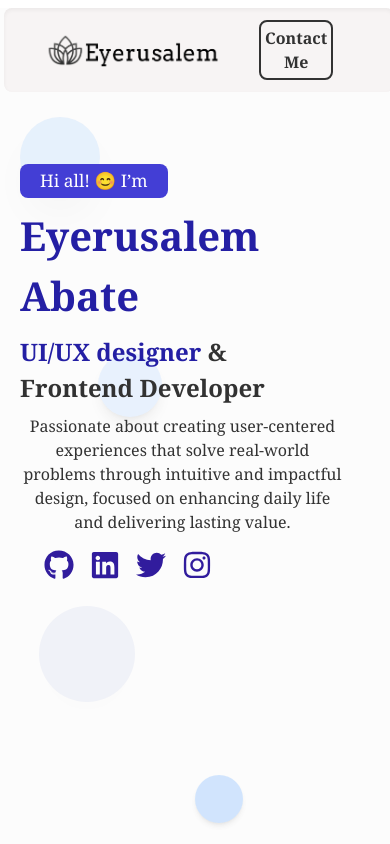
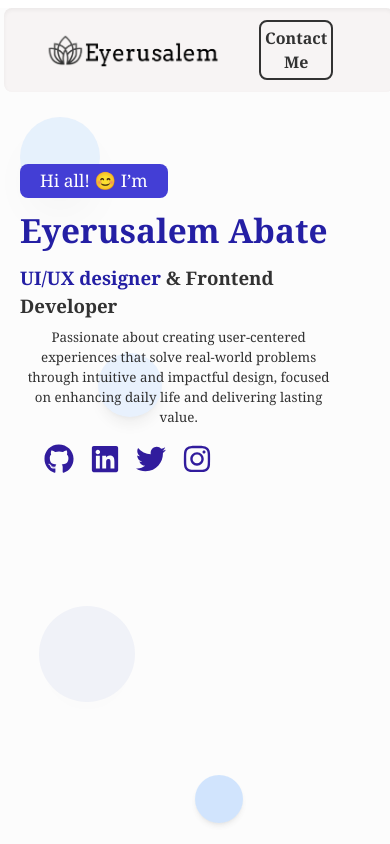
Before and after one commit to yayne30/myPortfolio, a React (Vite) app: page / in a window 390 px wide. Shown: the top 844 px of the page. Built offline with nearby package versions, Linux system fonts and the light colour scheme.

Commit message:
change the font-size for responsiveness

```diff
--- a/src/components/hero/hero2.tsx
+++ b/src/components/hero/hero2.tsx
@@ -45,13 +45,13 @@ const Hero2 = () => {
           <h1 className="self-start text-[13pt] font px-5 text-white py-1 rounded-lg bg-[#433ed5]">
             Hi all! 😊 I’m
           </h1>
-          <h1 className="text-[45pt] max-lg:text-[30pt]  font-extrabold text-[#241fa4]">
+          <h1 className="text-[45pt] max-lg:text-[25pt]  font-extrabold text-[#241fa4]">
             Eyerusalem Abate
           </h1>
-          <h1 className="font-bold text-[20pt] max-lg:text-[18pt]">
+          <h1 className="font-bold text-[20pt] max-lg:text-[14pt]">
             <strong className="text-[#241fa4]">UI/UX designer</strong> & Frontend Developer
           </h1>
-          <p className="text-[14pt] font-[510] md:w-[80%] max-md:text-center max-md:text-[12pt]">
+          <p className="text-[14pt] font-[510] md:w-[80%] max-md:text-center max-md:text-[10pt] max-md:text-[450]">
             Passionate about creating user-centered experiences that solve
             real-world problems through intuitive and impactful design, focused
             on enhancing daily life and delivering lasting value.
```
